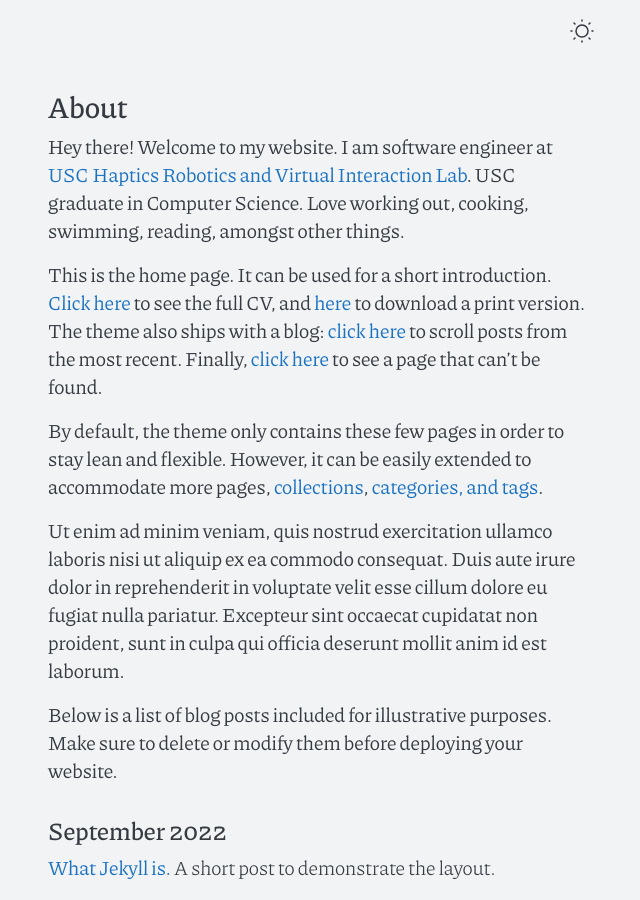
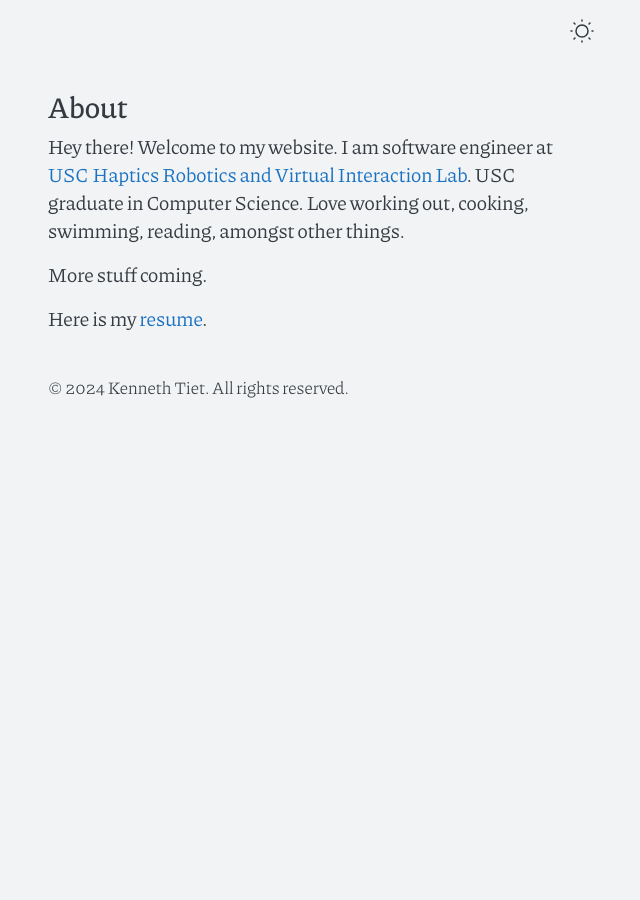
Before and after one commit to kennethtiet/kennethtiet.github.io-cvless-theme, a Jekyll site: the page built from index.md, in a window 1280 px wide and 900 px high, scrolled down 918 px. Shown: the whole window, without its empty margins (319-959 px from the left). Built offline with Jekyll 4.4.1, drawn with Linux system fonts in a browser that asks for light colours; after the commit the page ends 1358 px from its top, so only the background shows below that; some of the changed text lies outside the part shown; grey boxes are pictures that could not be loaded.

Commit message:
updating index

```diff
--- a/_config.yml
+++ b/_config.yml
@@ -7,7 +7,7 @@ url: https://kennethtiet.github.io
 
 # site settings
 taglong: Welcome!
-tagshort: Jekyll theme
+tagshort: Software Engineer
 
 # author settings
 author:
--- a/index.md
+++ b/index.md
@@ -7,12 +7,16 @@ title: Home
 
 Hey there! Welcome to my website. I am software engineer at [USC Haptics Robotics and Virtual Interaction Lab](https://sites.usc.edu/culbertson/). USC graduate in Computer Science. Love working out, cooking, swimming, reading, amongst other things.
 
-This is the home page. It can be used for a short introduction. [Click here](cv) to see the full CV, and [here](assets/files/cv.pdf) to download a print version. The theme also ships with a blog: [click here](posts) to scroll posts from the most recent. Finally, [click here](404) to see a page that can't be found.
+More stuff coming.
+
+Here is my [resume](assets/files/KennethTietResume.pdf).
+
+<!-- This is the home page. It can be used for a short introduction. [Click here](cv) to see the full CV, and [here](assets/files/cv.pdf) to download a print version. The theme also ships with a blog: [click here](posts) to scroll posts from the most recent. Finally, [click here](404) to see a page that can't be found.
 
 By default, the theme only contains these few pages in order to stay lean and flexible. However, it can be easily extended to accommodate more pages, [collections](https://jekyllrb.com/docs/collections/), [categories, and tags](https://jekyllrb.com/docs/posts/#tags-and-categories).
 
 Ut enim ad minim veniam, quis nostrud exercitation ullamco laboris nisi ut aliquip ex ea commodo consequat. Duis aute irure dolor in reprehenderit in voluptate velit esse cillum dolore eu fugiat nulla pariatur. Excepteur sint occaecat cupidatat non proident, sunt in culpa qui officia deserunt mollit anim id est laborum.
 
-Below is a list of blog posts included for illustrative purposes. Make sure to delete or modify them before deploying your website.
+Below is a list of blog posts included for illustrative purposes. Make sure to delete or modify them before deploying your website. -->
 
-{% include archive.html %}
+<!-- {% include archive.html %} -->
```
